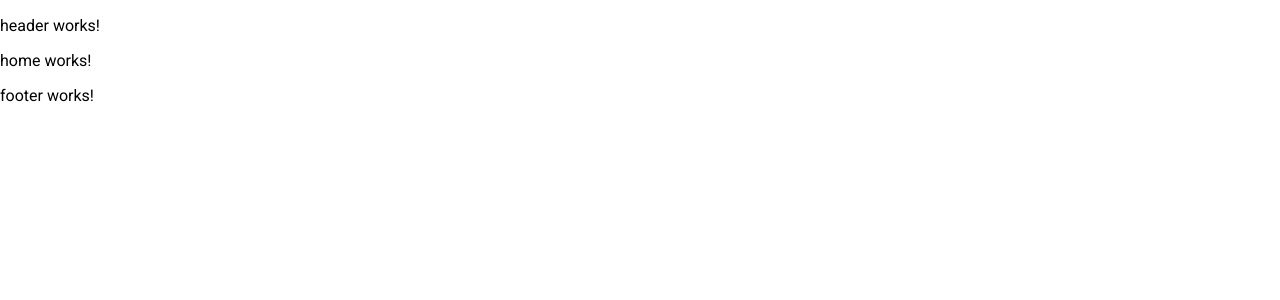
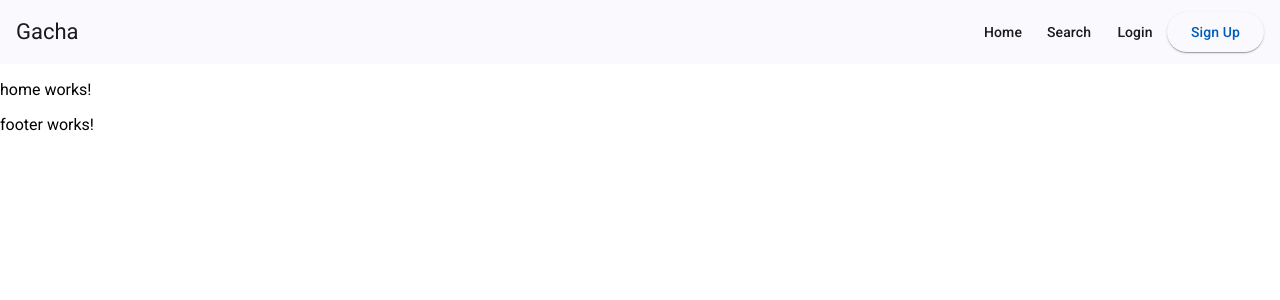
Before and after one commit to YANDR0/FrontEndProject, an Angular app in the folder gacha/: page /home in a window 1280 px wide. Shown: the top 300 px of the page. Built offline with nearby package versions, Linux system fonts and the light colour scheme.

Commit message:
Header hecho, faltan colores

```diff
--- a/gacha/src/app/components/layouts/header/header.component.html
+++ b/gacha/src/app/components/layouts/header/header.component.html
@@ -1 +1,18 @@
-<p>header works!</p>
+<!-- <header>
+    <span>MyAPP</span>
+
+    <ul>
+        <li><a routerLink="">Home</a></li>
+        <li><a routerLink="search">Search</a></li>
+        <li><a routerLink="login">Login</a></li>
+    </ul>
+</header> -->
+
+<mat-toolbar color="primary">
+    <span>Gacha</span>
+    <div class="spacer"></div>
+    <a mat-button routerLink="home">Home</a>
+    <a mat-button routerLink="search">Search</a>
+    <a mat-button routerLink="login">Login</a>
+    <a mat-raised-button color="accent" routerLink="login">Sign Up</a>
+</mat-toolbar>
--- a/gacha/src/app/components/layouts/header/header.component.scss
+++ b/gacha/src/app/components/layouts/header/header.component.scss
@@ -0,0 +1,38 @@
+.spacer {
+    flex: 1 1 auto;
+}
+
+// header {
+//     background-color: #a6a;
+//     padding: 0 20px;
+//     height: 80px;
+//     display: flex;
+
+//     span {
+//         color: purple;
+//         font-size: 28px;
+//         font-weight: bold;
+//         line-height: 80px;
+//     }
+
+//     ul {
+//         display: inline;
+//         margin: 0;
+//         padding: 0;
+//         list-style: none;
+//         margin-left: 20px;
+
+//         li {
+//             display: inline-block;
+//             margin-left: 8px;
+//             margin-top: 0;
+//             padding: 0;
+
+//             a {
+//                 display: inline-block;
+//                 padding: 0 10px;
+//                 line-height: 80px;
+//             }
+//         }
+//     }
+// }
--- a/gacha/src/app/components/layouts/header/header.component.ts
+++ b/gacha/src/app/components/layouts/header/header.component.ts
@@ -1,9 +1,11 @@
 import { Component } from '@angular/core';
+import { RouterModule } from '@angular/router';
+import { MaterialModule } from '../../../modules/material/material.module';
 
 @Component({
   selector: 'app-header',
   standalone: true,
-  imports: [],
+  imports: [RouterModule, MaterialModule],
   templateUrl: './header.component.html',
   styleUrl: './header.component.scss'
 })
```
Also changed, not shown: gacha/src/app/modules/material/material.module.ts (+9 -2 lines), 2 other files (tests, documents, lock files or other folders).
